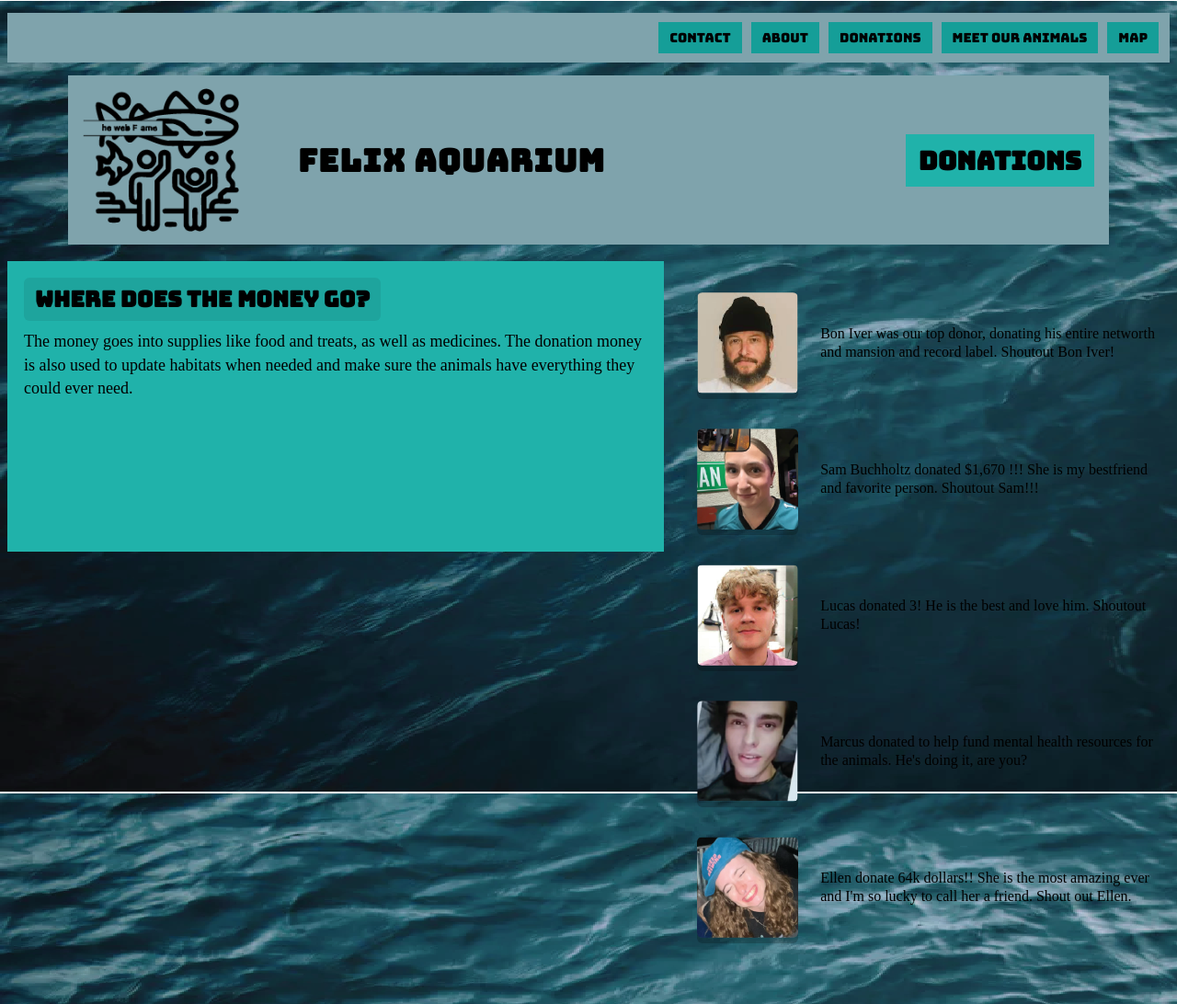
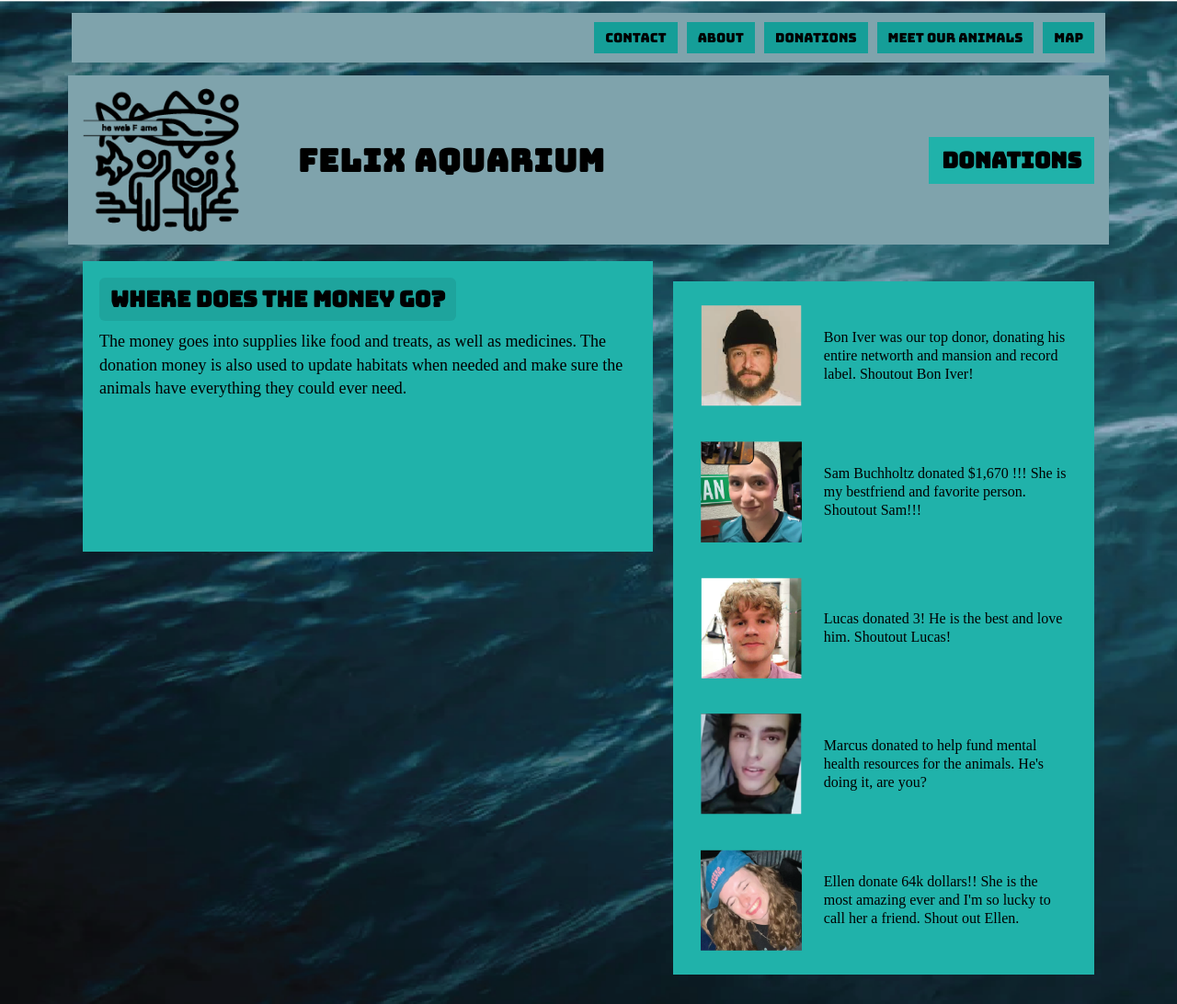
Before and after one commit to felixol2/the-client, a plain HTML site: page donations.html in a window 1280 px wide. Shown: the top 1092 px of the page at 92% size. Drawn offline with Linux system fonts and the light colour scheme.

Commit message:
final client

```diff
--- a/donations.html
+++ b/donations.html
@@ -5,6 +5,9 @@
     <meta name="viewport" content="width=device-width, initial-scale=1.0">
     <title>Felix Aquarium</title>
     <link rel="stylesheet" href="styles.css">
+    </head>
+
+<body>
     <nav>
       <a href="contact.html">CONTACT</a>
         <a href="index.html">ABOUT</a>
@@ -12,13 +15,12 @@
         <a href="meetouranimals.html">MEET OUR ANIMALS</a>
         <a href="map.html">MAP</a>
     </nav>
-</head>
+
 <header>
     <img src="images/1x/logo.png" alt="logo" width="500">
         <h1>FELIX AQUARIUM</h1>
         <h2>DONATIONS</h2>
 </header>
-<body>
     <main>
         <section class="where">
         <h2>WHERE DOES THE MONEY GO?</h2>
@@ -26,7 +28,7 @@
         </section>
         <section class="donors">
         <div>
-        <img src="images/1x/bon iver.png" alt="bon iver" width="500">
+        <img src="images/1x/boniver.png" alt="bon iver" width="500">
         <p>Bon Iver was our top donor, donating his entire networth and mansion and record label. Shoutout Bon Iver!</p>
         </div>
         <div>
--- a/styles.css
+++ b/styles.css
@@ -3,6 +3,8 @@
 
 body{
     background-image: url(images/1x/waves.png);
+    background-size: cover;
+
 }
 img{
   max-width:100%;
@@ -11,7 +13,7 @@ img{
 }
 
 nav{
-  width: min(var(1100), calc(100% - 40px));
+  width: min((1100px), calc(100% - 40px));
   margin: 14px auto 0;
   padding: 10px 12px;
   background: #7fa3ac;
@@ -58,23 +60,15 @@ header h1{
 header h2{
   margin:0;
   font-family: "Bungee", sans-serif;
-  font-size: clamp(18px, 2.3vw, 28px);
   background: lightseagreen;
   padding: 10px 14px;
   justify-self:end;
 }
 
 main{
-  width: min(var(1100), calc(100% - 40px));
+  width: min((1100px), calc(100% - 40px));
   margin: 0 auto 60px;
 }
-
-main section,
-main figure,
-main .donors > div{
-  background: rgba(255,255,255,0);
-}
-
 
 main h2{
   font-family: "Bungee", sans-serif;
@@ -162,8 +156,6 @@ main{
   width: 110px;
   height: 110px;
   object-fit: cover;
-  border-radius: 6px;
-  box-shadow: 0 6px 0 rgba(0,0,0,.2);
 }
 
 .donors p{
@@ -251,7 +243,6 @@ main img[alt="map"]{
 
 .owner img, .conservation img, .staff img{
   margin-top: 10px;
-  box-shadow: 0 8px 0 rgba(0,0,0,.22);
 }
 
 @media (min-width: 950px){
@@ -297,3 +288,9 @@ main img[alt="map"]{
     height: 90px;
   }
 }
+.donors{
+  display: grid;
+  grid-template-columns: 1fr;
+  background-color: lightseagreen;
+  padding: 14px 16px;
+}
```
Also changed, not shown: contact.html (+11 -10 lines), index.html (+8 -9 lines), map.html (+4 -2 lines), meetouranimals.html (+5 -4 lines), images/1x/boniver.png (renamed from images/1x/bon iver.png), images/1x/rexconservation.png (renamed from images/1x/rex conservation.png), images/1x/rexowner.png (renamed from images/1x/rex owner.png), images/1x/rexstaff.png (renamed from images/1x/rex staff.png), images/1x/rexstaff2.png (renamed from images/1x/rex staff2.png), images/1x/rexstaff3.png (renamed from images/1x/rex staff3.png), images/1x/rexstaff4.png (renamed from images/1x/rex staff 4.png), images/1x/rexstaff5.png (renamed from images/1x/rex staff5.png).
